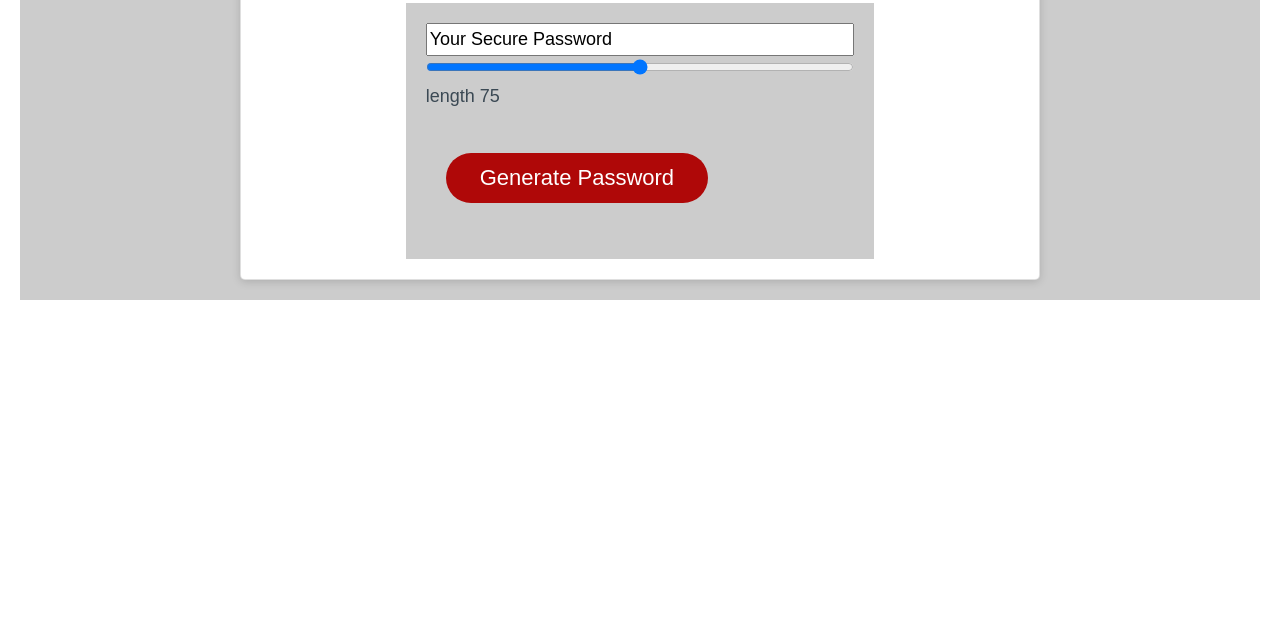
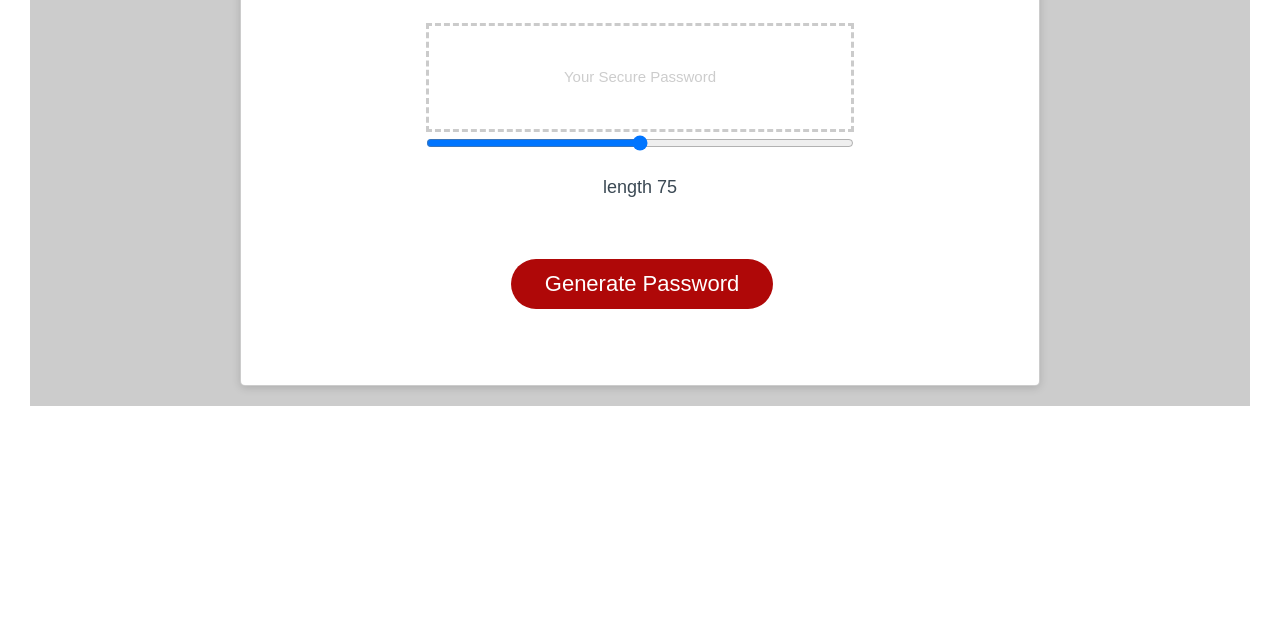
Before and after one commit to rmeacham9224/password-generator, a plain HTML site: page index.html in a window 1280 px wide. Shown: the part 180-820 px from the top of the page. Drawn offline with nearby package versions, Linux system fonts and the light colour scheme.

Commit message:
style done

```diff
--- a/assets/style.css
+++ b/assets/style.css
@@ -24,29 +24,34 @@ header {
 .content {
   margin-top: 10px;
   margin-bottom: 10px;
-  background-color:rgba(0, 0, 0, 0.2);
+  background-color:white;
   padding: 20px;
   width: 100%;
   height: 100%;
   align-items: center;
+  box-shadow: 5px black;
+  border: rgba(0, 0, 0, 0.2) 2px;
   }
+
 #display {
   width: 100%;
+  padding: 40px;
+  text-align: center;
+  border: dashed rgba(0, 0, 0, 0.2);
+  background-color: white;
+  font-size: 15px;
+  color: rgba(0, 0, 0, 0.2);
 }
 
 #slider {
   width: 100%;
+  align-items: center;
 }
 
-
-html,
-body,
-.wrapper {
-  height: 100%;
-  margin: 0;
-  padding: 0;
+.length {
+  text-align: center;
+  margin: 15px;
 }
-
 
 
 .wrapper {
@@ -70,38 +75,12 @@ header {
   margin: auto;
   max-width: 800px;
   padding: 30px 40px;
+  border-color: rgba(0, 0, 0, 0.2);
 }
 .card h2 {
   text-align: center;
 }
 
-.card-header::after {
-  content: " ";
-  display: block;
-  width: 100%;
-  background: #e7e9eb;
-  height: 2px;
-}
-
-
-
-.card-footer {
-  text-align: center;
-}
-
-.card-footer::before {
-  content: " ";
-  display: block;
-  width: 100%;
-  background: #e7e9eb;
-  height: 2px;
-}
-
-.card-footer::after {
-  content: " ";
-  display: block;
-  clear: both;
-}
 
 .btn {
   border: none;
@@ -110,22 +89,18 @@ header {
   box-shadow: rgba(0, 0, 0, 0.1) 0px 1px 6px 0px rgba(0, 0, 0, 0.2) 0px 1px 1px
     0px;
   color: hsl(0, 0%, 100%);
-  display: inline-block;
   font-size: 22px;
   line-height: 22px;
   margin: 16px 16px 16px 20px;
   padding: 14px 34px;
   text-align: center;
   cursor: pointer;
+  align-items: center;
 }
 
-button[disabled] {
-  cursor: default;
-  background: #c0c7cf;
-}
-
-.float-right {
-  float: right;
+.button {
+  text-align: center;
+  align-content: center;
 }
 
 #password {
--- a/index.html
+++ b/index.html
@@ -27,10 +27,11 @@
                 <br />
               <input type="range" min="8" max="50" name="slider" id="slider">
                 <br />
-              <div id="length"></div>
+              <div id="length" class="length"></div>
               <br />
-              <button id="generate" class="btn" onclick="generate()">Generate Password</button>
-
+              <div class="button">
+                <button id="generate" class="btn" onclick="generate()">Generate Password</button>
+              </div>
             </div>
 
           </div>
```
